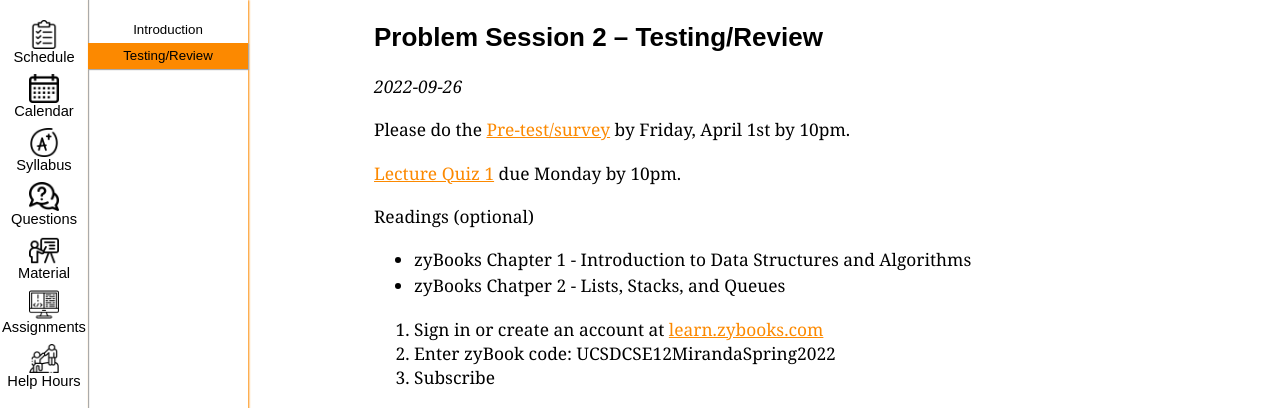
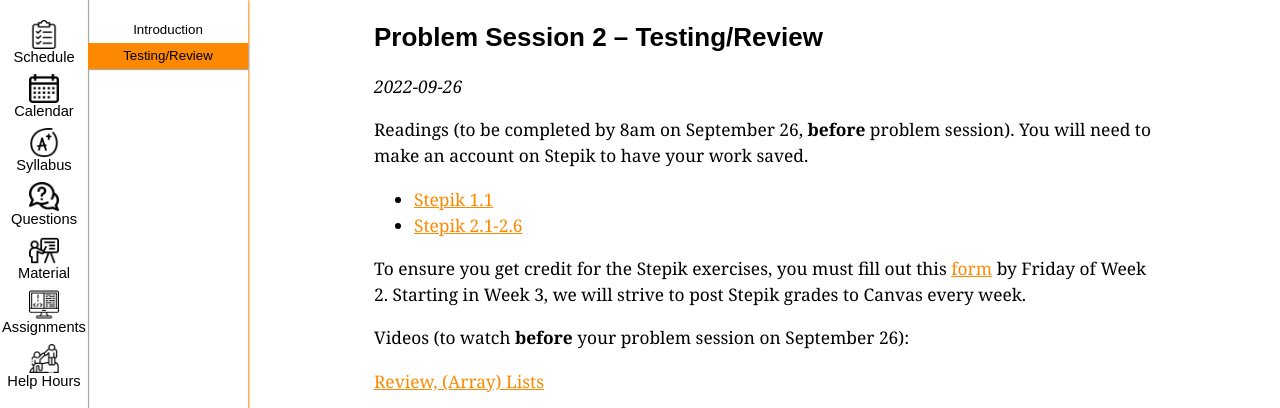
Before and after one commit to ucsd-cse12-f22/ucsd-cse12-f22.github.io, a Jekyll site: the page built from _lectures/lecture2.md, in a window 1280 px wide and 900 px high, cut to the strip 0-408 px from the top of the window. Built offline with Jekyll 4.4.1, drawn with Linux system fonts in a browser that asks for light colours.

Commit message:
Update lecture2.md

```diff
--- a/_lectures/lecture2.md
+++ b/_lectures/lecture2.md
@@ -12,17 +12,12 @@ videos:
 
 _{{ page.released-on }}_
 
-Please do the [Pre-test/survey](https://forms.gle/o9ivk9VMjorSU8L97){:target="_blank"} by Friday, April 1st by 10pm.
+Readings (to be completed by 8am on September 26, **before** problem session). You will
+need to make an account on Stepik to have your work saved.
+- [Stepik 1.1](https://stepik.org/lesson/660933/step/1?unit=658548){:target="_blank"}
+- [Stepik 2.1-2.6](https://stepik.org/lesson/693583/step/1?unit=693185){:target="_blank"}
 
-[Lecture Quiz 1](https://www.gradescope.com/courses/381276/assignments/1958223/){:target="_blank"} due Monday by 10pm.
-
-Readings (optional)
-- zyBooks Chapter 1 - Introduction to Data Structures and Algorithms
-- zyBooks Chatper 2 - Lists, Stacks, and Queues
-
-1. Sign in or create an account at <a href="http://learn.zybooks.com">learn.zybooks.com</a>
-2. Enter zyBook code: UCSDCSE12MirandaSpring2022
-3. Subscribe
+To ensure you get credit for the Stepik exercises, you must fill out this [form](https://forms.gle/rrhGj9YtaCG9tket9){:target="_blank"} by Friday of Week 2. Starting in Week 3, we will strive to post Stepik grades to Canvas every week.
 
 Videos (to watch **before** your problem session on September 26):
 
```
